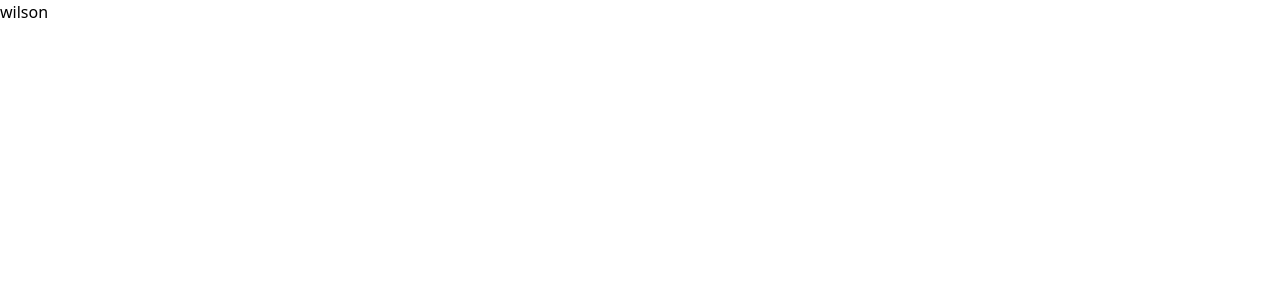
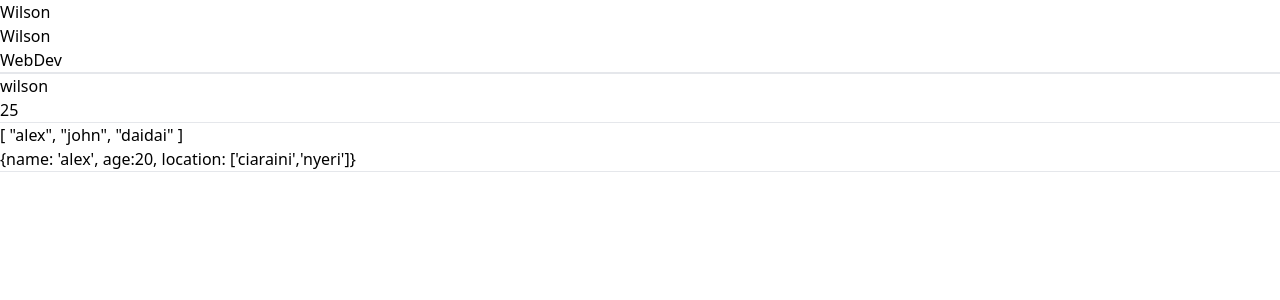
Before and after one commit to wilsongachungi/wilson-vue, a Vue app: page / in a window 1280 px wide. Shown: the top 300 px of the page. Built offline with nearby package versions, Linux system fonts and the light colour scheme.

Commit message:
iterating

```diff
--- a/src/App.vue
+++ b/src/App.vue
@@ -1,23 +1,43 @@
 <script setup>
 import './index.css';
-// import HelloWorld from './components/Index.vue'
-// import MyReactiveComponent from './components/MyReactiveComponent.vue';
-// import MyRefComponent from './components/MyRefComponent.vue';
-// import ComputedProperty from './components/ComputedProperty.vue'
-// import ConditionalRendering from './components/ConditionalRendering.vue';
-// import IterationComponent from './components/IterationComponent.vue';
+import { ref } from 'vue';
+
+// Defining reactive variables
+const firstName = ref('Wilson')
+const lastName = ref('WebDev')
+const MyFavoriteNumber = ref(7)
+
+// Importing your components
 import StaticPropsComponent from './components/StaticPropsComponent.vue';
+import DynamicPropsComponent from './components/DynamicPropsComponent.vue';
+import ChangingValueProps from './components/ChangingValueProps.vue';
+import PropsValidation from './components/PropsValidation.vue';
+import ComplexProps from './components/ComplexProps.vue';
 </script>
 
+<template>
+  <!-- Static and Dynamic Props Components -->
+  <StaticPropsComponent name="Wilson" />
+  <DynamicPropsComponent :firstName="firstName" :lastName="lastName" />
 
-<template>
-  <!-- <HelloWorld/>
-  <MyReactiveComponent/> -->
-  <!-- <MyRefComponent/> -->
-   <!-- <ComputedProperty/> -->
-    <!-- <ConditionalRendering/> -->
-     <!-- <IterationComponent/> -->
-      <StaticPropsComponent name="wilson"/>
+  <hr>
+
+  <!-- Changing Value Props Component -->
+  <ChangingValueProps :MyFavoriteNumber="MyFavoriteNumber" />
+  <hr>
+  <PropsValidation fullName="wilson" :age="25" />
+  <hr>
+  <ComplexProps :friends="['alex', 'john', 'daidai']" userInfo="{name: 'alex', age:20, location: ['ciaraini','nyeri']}" />
+  <hr>
+  <ul>
+    <li v-for="(friend, index) in friends" :key="index">
+      {{ friends }}
+    </li>
+    <li v-for="(friend, index) in friends" :key="index">
+      {{ friends }}
+    </li>
+
+  </ul>
 </template>
 
 <style scoped>
--- /dev/null
+++ b/src/components/ChangingValueProps.vue
@@ -0,0 +1,7 @@
+<script setup>
+const props = defineProps(['myFavoriteNumber: Number'])
+</script>
+
+<template>
+    <h1>{{props.myFavoriteNumber}}</h1>
+</template>
--- /dev/null
+++ b/src/components/ComplexProps.vue
@@ -0,0 +1,11 @@
+<script setup>
+defineProps({
+    friends: Array,
+    userInfo:Object,
+})
+</script>
+
+<template>
+    <h1>{{ friends }}</h1>
+    <h1>{{ userInfo }}</h1>
+</template>
--- /dev/null
+++ b/src/components/DynamicPropsComponent.vue
@@ -0,0 +1,8 @@
+<script setup>
+const props = defineProps(['firstName', 'lastName'])
+</script>
+
+<template>
+    <h1>{{ props.firstName }}</h1>
+    <h1>{{ props.lastName }}</h1>
+</template>
--- /dev/null
+++ b/src/components/PropsValidation.vue
@@ -0,0 +1,8 @@
+<script setup>
+const props = defineProps(['fullName', 'age'])
+</script>
+
+<template>
+   <p>{{ props.fullName }}</p>
+   <p>{{ props.age }}</p>
+</template>
--- a/src/components/StaticPropsComponent.vue
+++ b/src/components/StaticPropsComponent.vue
@@ -2,9 +2,11 @@
 import { ref } from 'vue'
 
 const props = defineProps(['name'])
-console.log(props)
+
 </script>
 
 <template>
+
     <h1>{{ props.name }}</h1>
+
 </template>
```
